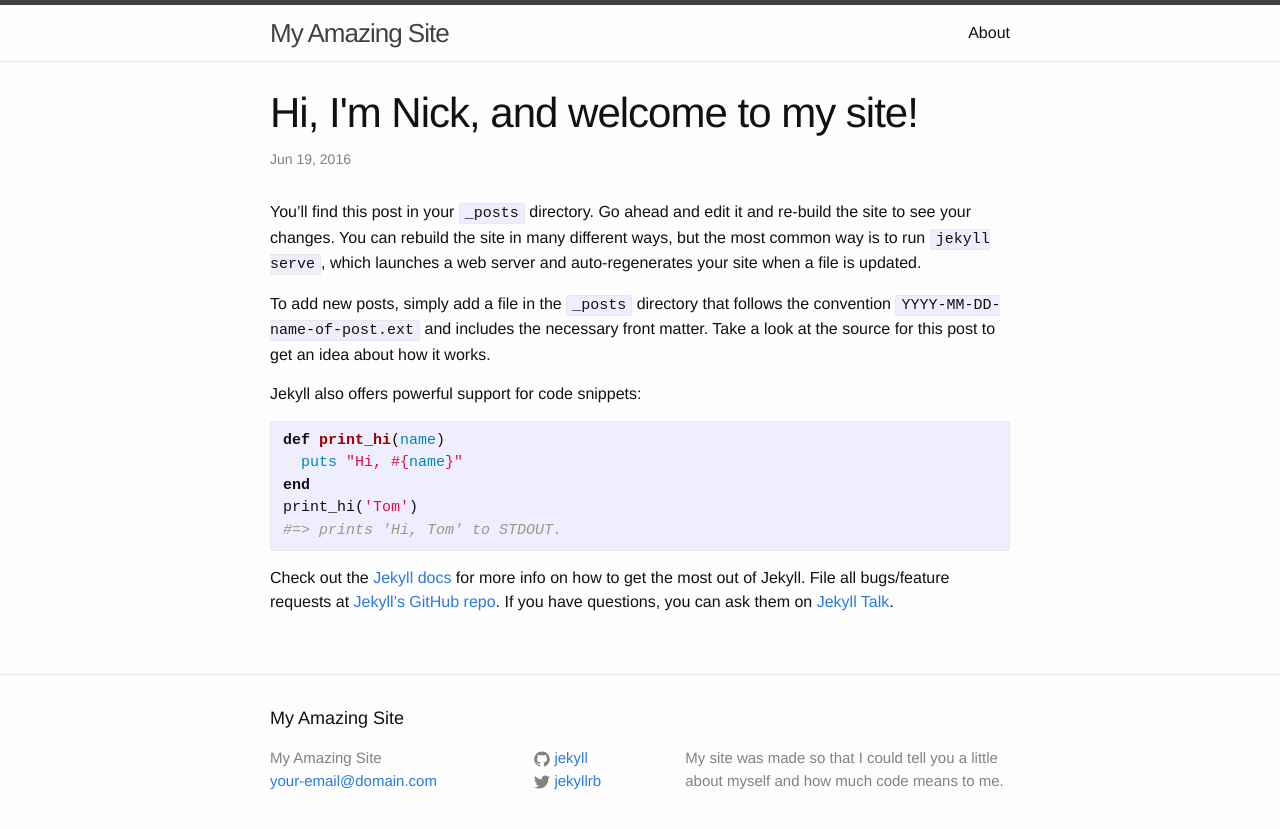
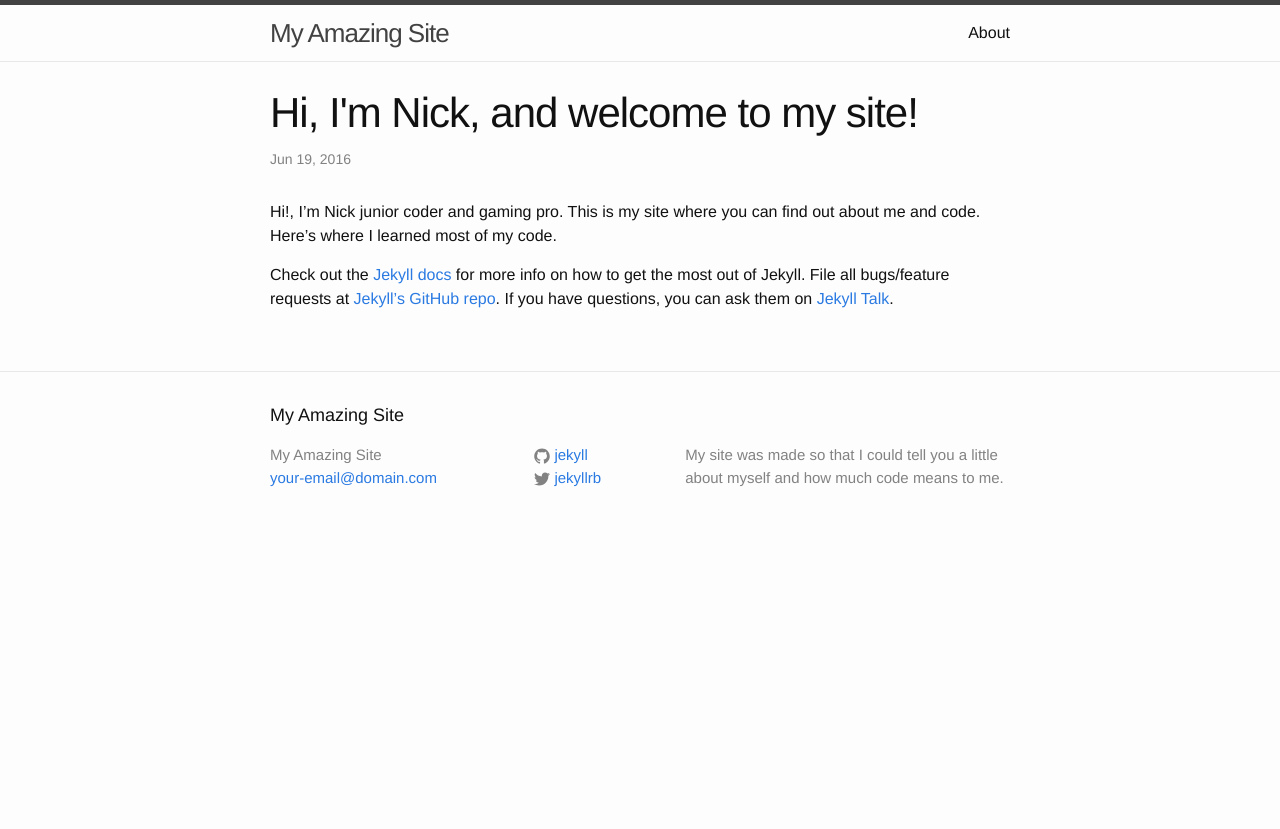
Before and after one commit to me16/me16.github.io, a Jekyll site: the page built from _posts/2016-06-19-welcome-to-jekyll.markdown, in a window 1280 px wide. Shown: the top 829 px of the page. Built offline with Jekyll 4.4.1, drawn with Linux system fonts in a browser that asks for light colours.

Commit message:
Update 2016-06-19-welcome-to-jekyll.markdown

```diff
--- a/_posts/2016-06-19-welcome-to-jekyll.markdown
+++ b/_posts/2016-06-19-welcome-to-jekyll.markdown
@@ -4,19 +4,10 @@
 date:   2016-06-19 15:25:54 -0400
 categories: jekyll update
 ---
-You’ll find this post in your `_posts` directory. Go ahead and edit it and re-build the site to see your changes. You can rebuild the site in many different ways, but the most common way is to run `jekyll serve`, which launches a web server and auto-regenerates your site when a file is updated.
+Hi!, I'm Nick junior coder and gaming pro. This is my site where
+you can find out about me and code.
+Here's where I learned most of my code. <a href = 'www.codecademy.com'>
 
-To add new posts, simply add a file in the `_posts` directory that follows the convention `YYYY-MM-DD-name-of-post.ext` and includes the necessary front matter. Take a look at the source for this post to get an idea about how it works.
-
-Jekyll also offers powerful support for code snippets:
-
-{% highlight ruby %}
-def print_hi(name)
-  puts "Hi, #{name}"
-end
-print_hi('Tom')
-#=> prints 'Hi, Tom' to STDOUT.
-{% endhighlight %}
 
 Check out the [Jekyll docs][jekyll-docs] for more info on how to get the most out of Jekyll. File all bugs/feature requests at [Jekyll’s GitHub repo][jekyll-gh]. If you have questions, you can ask them on [Jekyll Talk][jekyll-talk].
 
```
